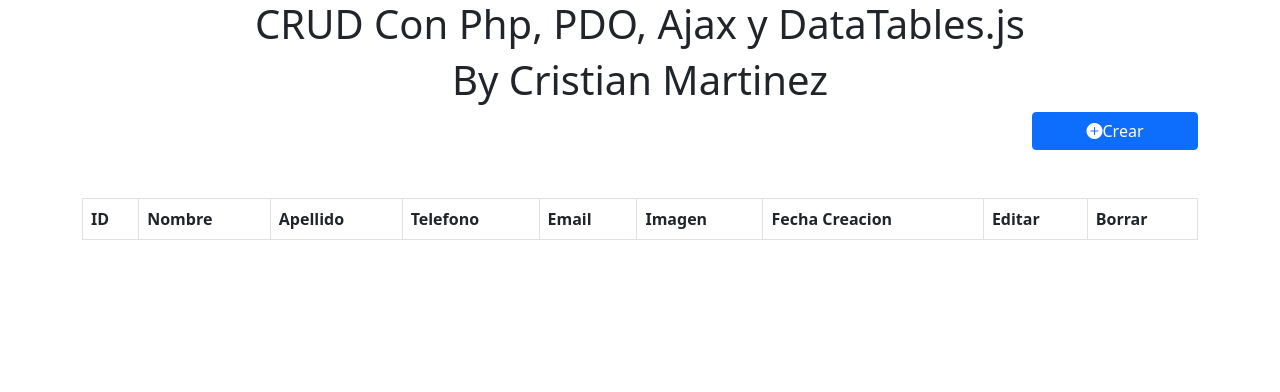
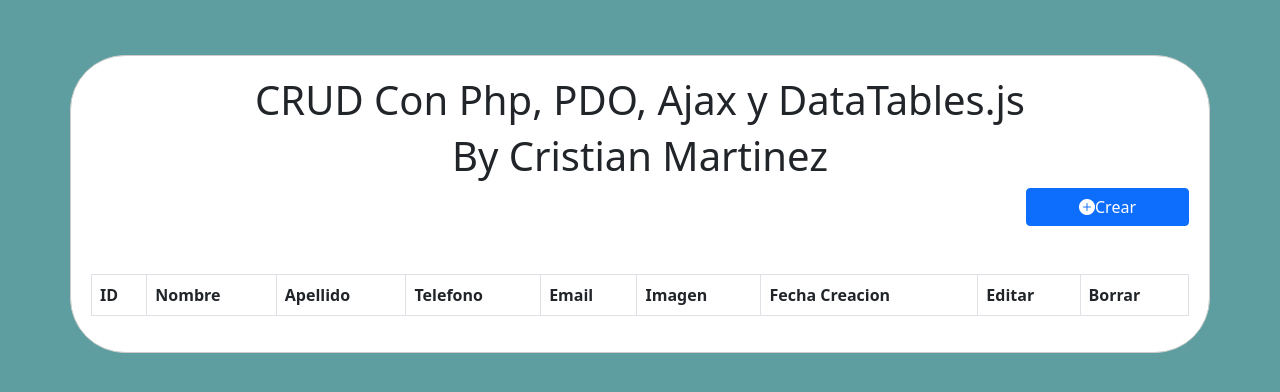
Before and after one commit to AlxZeroX/Crud_PHP_PDO_Ajax_Datatables_Bootstrap5, a PHP site: page / in a window 1280 px wide. Shown: the top 392 px of the page. Run offline with PHP 8.4, Linux system fonts and the light colour scheme; lists and menus that the app fills with data are empty; some libraries are stand-ins or nearby versions.

Commit message:
Aplicando Los estilos

```diff
--- a/css/estilos.css
+++ b/css/estilos.css
@@ -0,0 +1,15 @@
+body{
+    margin: 0;
+    padding: 0;
+    background-color: cadetblue;
+
+}
+
+.fondo {
+    width: 1270px;
+    padding: 20px;
+    background-color: #fff;
+    border: 1px solid #ccc;
+    border-radius: 55px;
+    margin-top: 55px;
+}
--- a/index.php
+++ b/index.php
@@ -18,7 +18,7 @@
 
 <body>
 
-    <div class="container">
+    <div class="container fondo">
 
         <h1 class="text-center">CRUD Con Php, PDO, Ajax y DataTables.js</h1>
         <h1 class="text-center">By Cristian Martinez</h1>
```
